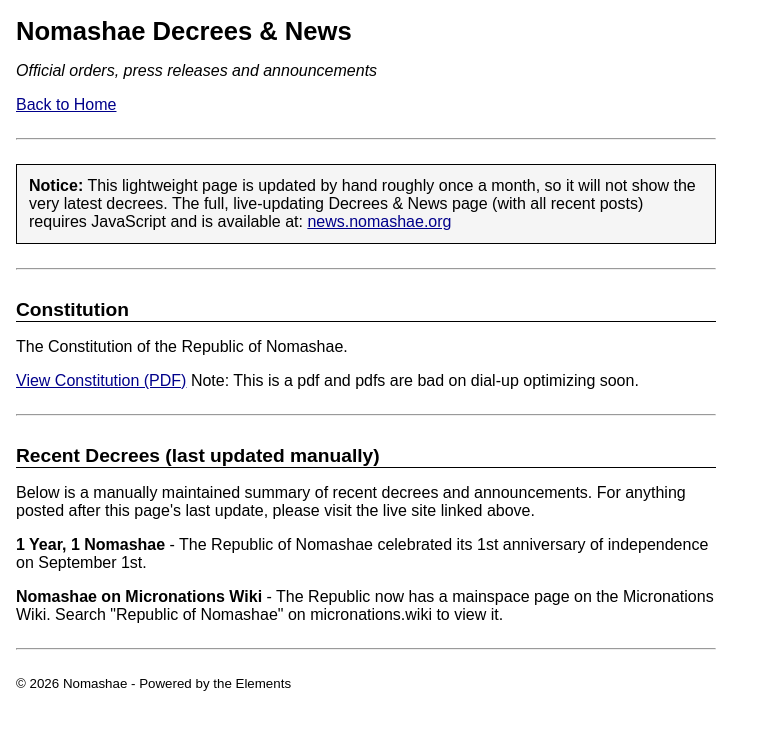
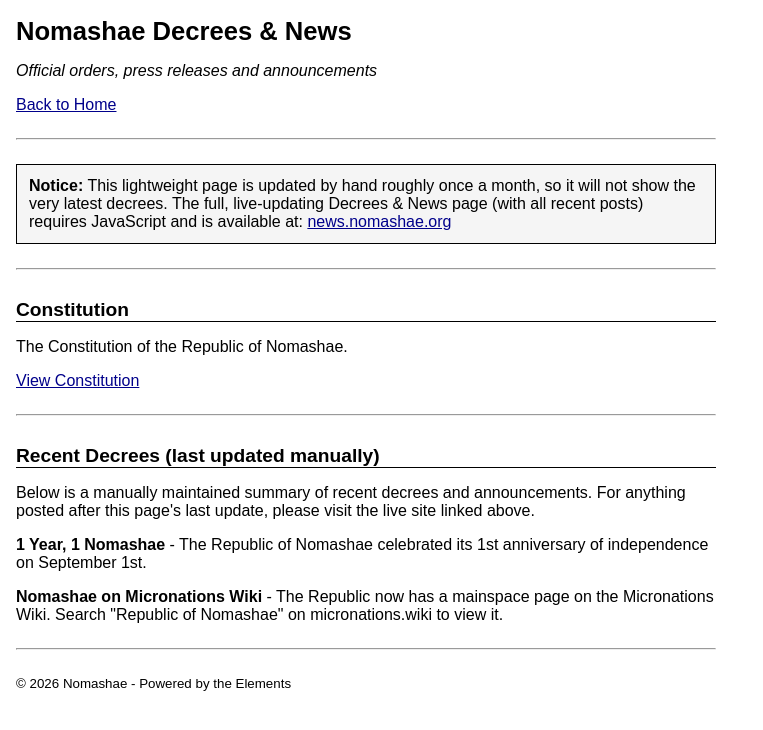
Before and after one commit to nomashae/DialUp-Friendly, a plain HTML site: page news.html in a window 1280 px wide. Shown: the whole page, without its empty margins (0-763 px from the left). Drawn offline with Linux system fonts and the light colour scheme.

Commit message:
Update Constitution link and remove PDF note
Updated the link to the Constitution and removed the note about PDFs.

```diff
--- a/news.html
+++ b/news.html
@@ -30,7 +30,7 @@ a{color:#00008B}
 
 <h2>Constitution</h2>
 <p>The Constitution of the Republic of Nomashae.</p>
-<p><a href="https://assets.nomashae.org/constitution/en.pdf">View Constitution (PDF)</a> Note: This is a pdf and pdfs are bad on dial-up optimizing soon.</p>
+<p><a href="https://dpf.nomashae.com/constitution">View Constitution</a></p>
 
 <hr>
 
```
